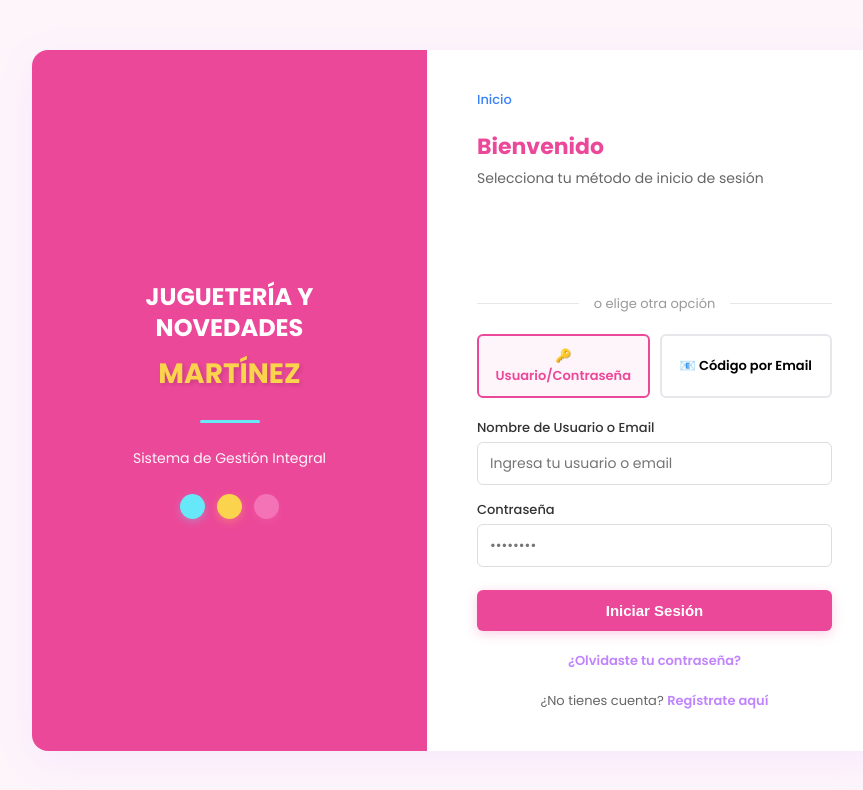
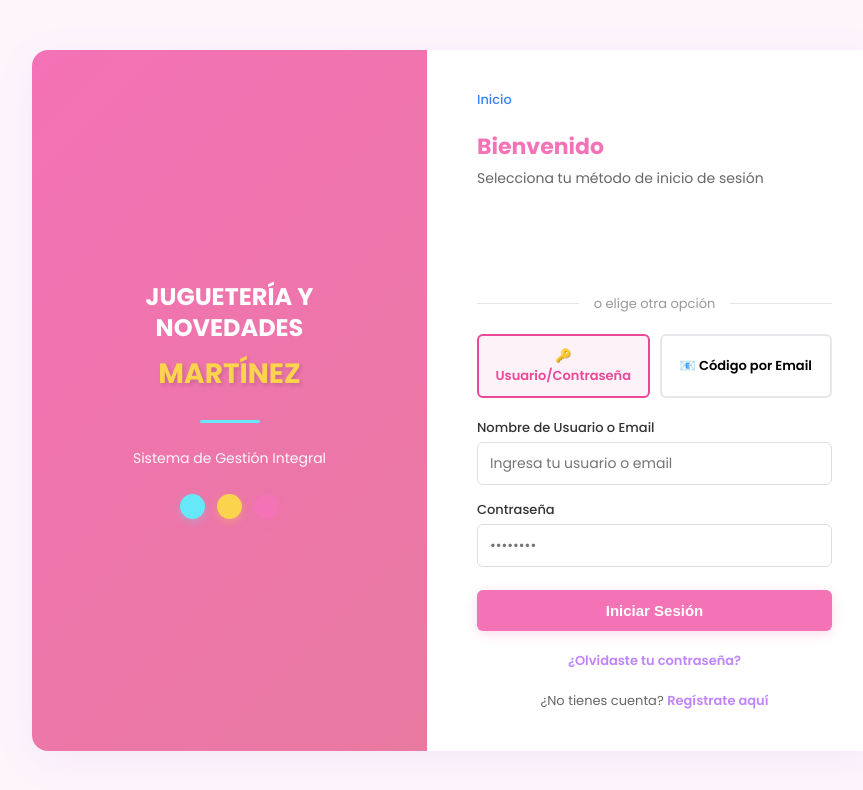
Before and after one commit to martinez-Diana/FRONTJugueteria, a React (Vite) app: page /login in a window 1280 px wide. Shown: the top 790 px of the page, without its empty margins (183-1046 px from the left). Built offline with nearby package versions, Linux system fonts and the light colour scheme; no server answers.

Commit message:
fix: suavizar color rosa en Login

```diff
--- a/src/pages/Login.jsx
+++ b/src/pages/Login.jsx
@@ -238,7 +238,7 @@ const Login = () => {
     },
     leftPanel: {
       flex: 1,
-      background: "#ec4899",
+      background: "linear-gradient(135deg, #f472b6 0%, #e879a0 100%)",
       color: "white",
       textAlign: "center",
       padding: "50px 20px",
@@ -315,7 +315,7 @@ const Login = () => {
       transition: "color 0.2s ease",
     },
     rightTitle: {
-      color: "#ec4899",
+      color: "#f472b6",
       fontSize: "22px",
       fontWeight: 700,
       marginBottom: "5px",
@@ -344,7 +344,7 @@ const Login = () => {
     },
     methodButtonActive: {
       borderColor: "#ec4899",
-      background: "#fef5fb",
+      background: "#fdf2f8",
       color: "#ec4899",
     },
     divider: {
@@ -403,7 +403,7 @@ const Login = () => {
       fontFamily: "'Poppins', sans-serif",
     },
     button: {
-      backgroundColor: "#ec4899",
+      backgroundColor: "#f472b6",
       color: "white",
       border: "none",
       padding: "12px",
@@ -413,7 +413,7 @@ const Login = () => {
       fontSize: "15px",
       transition: "all 0.3s ease",
       marginTop: "8px",
-      boxShadow: "0 3px 12px rgba(236, 72, 153, 0.25)",
+      boxShadow: "0 3px 12px rgba(244, 114, 182, 0.25)",
     },
     buttonDisabled: {
       backgroundColor: "#d1d5db",
@@ -607,9 +607,9 @@ const Login = () => {
                   }}
                   onMouseEnter={(e) => {
                     if (!loading && !isBlocked) {
-                      e.target.style.backgroundColor = "#db2777";
+                      e.target.style.backgroundColor = "#e879a0";
                       e.target.style.transform = "translateY(-2px)";
-                      e.target.style.boxShadow = "0 5px 16px rgba(219, 39, 119, 0.3)";
+                      e.target.style.boxShadow = "0 5px 16px rgba(232, 121, 160, 0.3)";
                     }
                   }}
                   onMouseLeave={(e) => {
```
